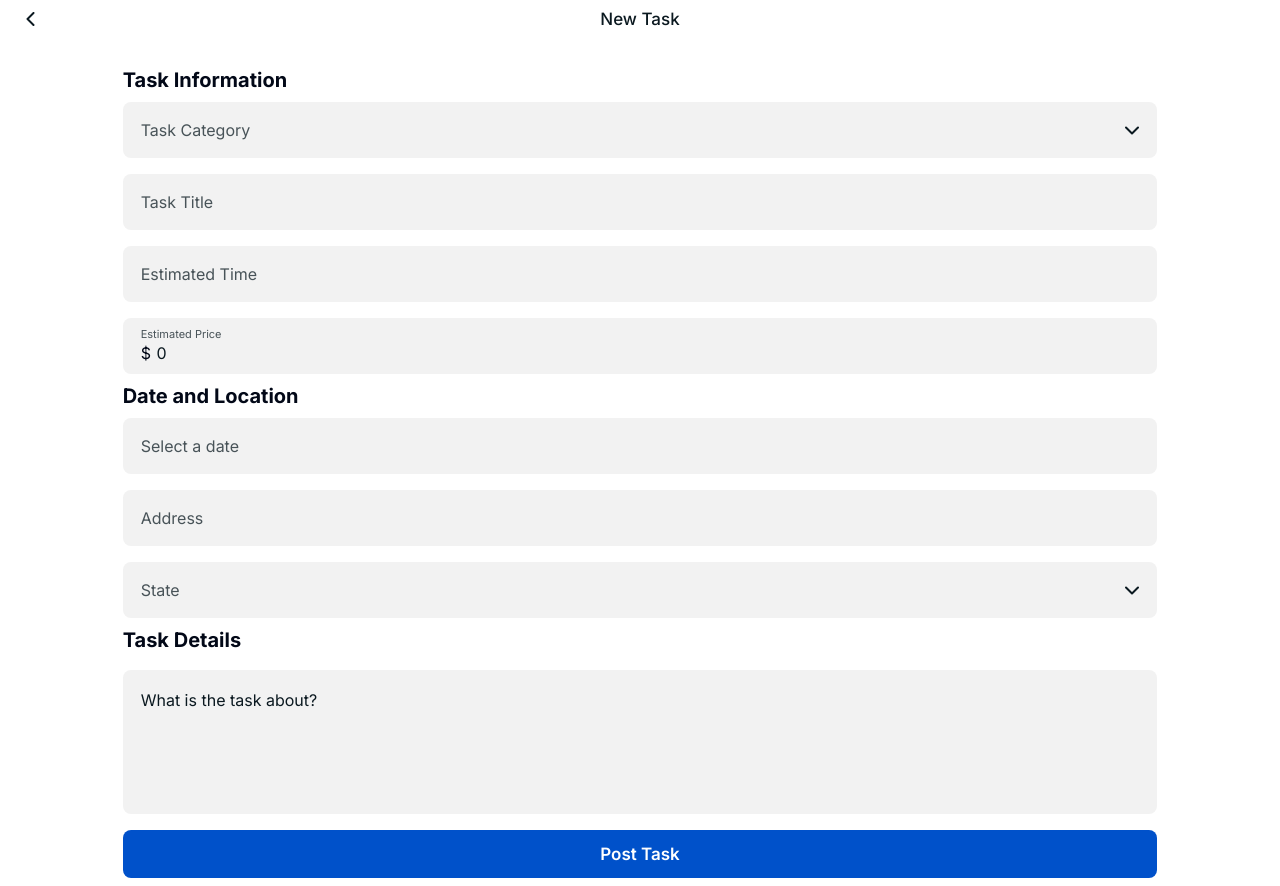
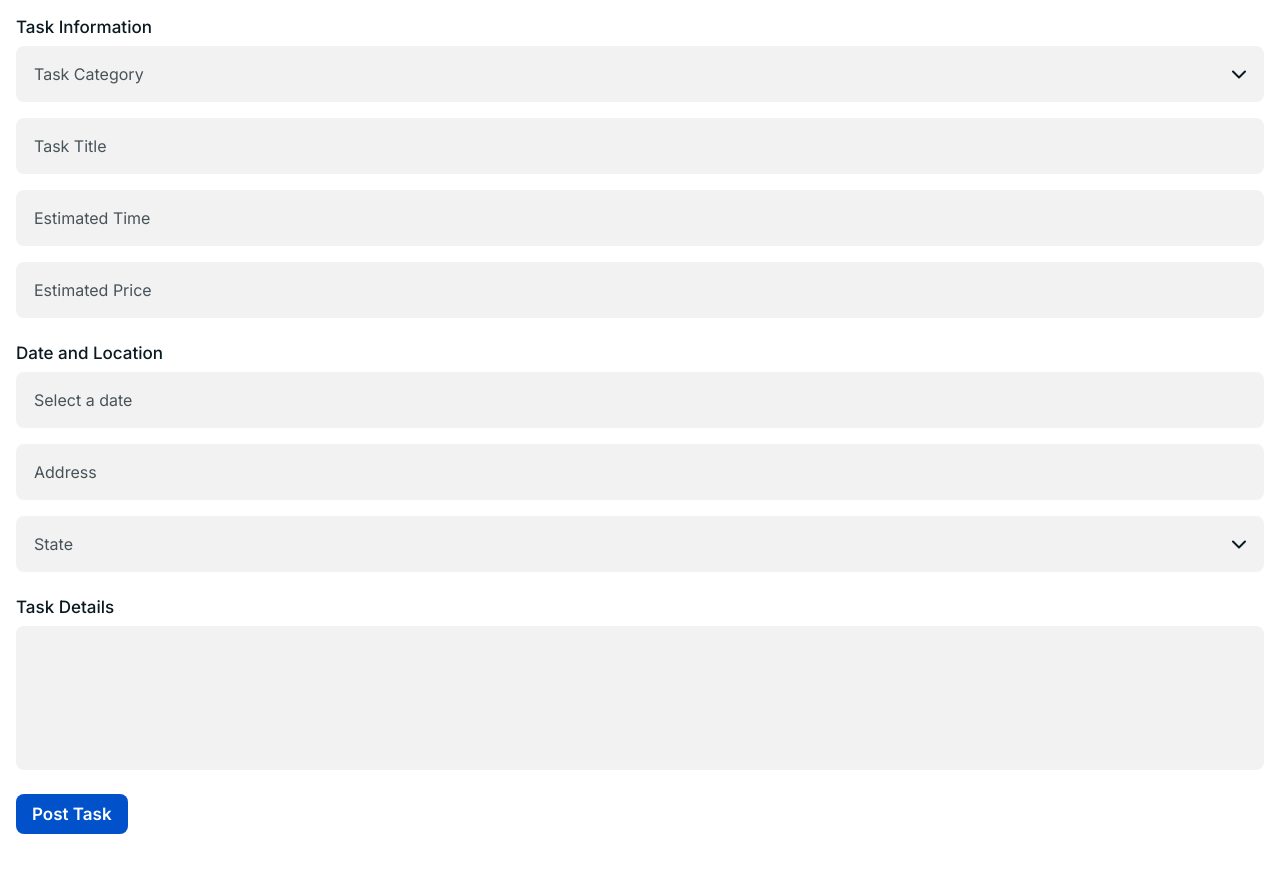
Before and after one commit to codersforcauses/penni, a Next.js app in the folder client/: page /poster/tasks/new-task in a window 1280 px wide. After the commit the page ends 850 px from the top, so only its background shows below. Built offline with nearby package versions, Linux system fonts and the light colour scheme.

Commit message:
Rewriting Form in new-tasks, and added context to DropdownInput (forgot to, oops)

```diff
--- a/client/src/components/ui/inputs.tsx
+++ b/client/src/components/ui/inputs.tsx
@@ -61,7 +61,7 @@ interface ParagraphInputProps extends InputProps {
 }
 
 interface DropdownInputProps extends InputProps {
-  onChange: (e: React.ChangeEvent<HTMLInputElement>) => void;
+  onChange?: (e: React.ChangeEvent<HTMLInputElement>) => void;
   options: string[];
 }
 
@@ -279,6 +279,9 @@ export function DropdownInput({
 }: DropdownInputProps) {
   const menuId = useId();
   const style = "h-14 px-4";
+  const context = useContext(InputContext);
+  value = context?.value ?? value ?? "";
+  onChange = context?.onChange ?? onChange ?? ((e) => {});
 
   return (
     <div className="relative h-auto w-full">
--- a/client/src/pages/component-showcase.tsx
+++ b/client/src/pages/component-showcase.tsx
@@ -233,10 +233,7 @@ export default function ComponentShowcase() {
               (...pls?)
             </h2>
             <DropdownInput // `name` not supplied so this input is ignored on submission
-              value="Yes"
-              onChange={() => {
-                console.log("yes");
-              }}
+              value=""
               options={["Yes", "Yes", "Yes"]}
               label="Thy answer"
             />
--- a/client/src/pages/poster/tasks/new-task.tsx
+++ b/client/src/pages/poster/tasks/new-task.tsx
@@ -2,128 +2,162 @@ import { useRouter } from "next/router";
 import React from "react";
 
 import { Button } from "@/components/ui/button";
-import { Form } from "@/components/ui/form";
-import Header from "@/components/ui/header";
+import { Form, FormData } from "@/components/ui/form";
 import {
   DropdownInput,
   ParagraphInput,
   SingleLineInput,
 } from "@/components/ui/inputs";
 
-const TaskCategories = ["Cleaning", "Delivery", "Handyman", "Moving"];
-const States = ["VIC", "NSW", "QLD", "NT", "WA", "SA", "TAS", "ACT"];
 export default function NewTask() {
-  const formData = new FormData();
-  const [category, setCategory] = React.useState("");
-  const [title, setTitle] = React.useState("");
-  const [time, setTime] = React.useState("");
-  const [price, setPrice] = React.useState(0.0);
-  const [date, setDate] = React.useState("");
-  const [state, setState] = React.useState("");
-  const [suburb, setSuburb] = React.useState("");
-  const [details, setDetails] = React.useState("What is the task about?");
   const router = useRouter();
-  const titleStyle = "relative pt-4 bottom-2 left-4 text-xl font-bold";
-  function OnSubmit() {
+  function onSubmit(e: FormData) {
+    console.log(e);
+    router.push(`/poster/tasks/task-list`);
     // api post data to backend.
-    formData.append("category", category);
-    formData.append("title", title);
-    formData.append("time", time);
-    formData.append("price", price.toString());
-    formData.append("date", date);
-    formData.append("state", state);
-    formData.append("suburb", suburb);
-    formData.append("details", details);
     // TODO api post formData to backend. awiat navigate to my task list page.
-    router.push(`/poster/tasks/task-list`);
+    // router.push(`/poster/tasks/task-list`);
   }
+  const headingStyle = "body-medium w-full text-penni-text-regular-light-mode";
+
   return (
-    <div>
-      <div className="flex flex-col items-center">
-        <Header title="New Task" className="sticky top-0 z-10 w-full" />
-        <Form className="mt-4 w-10/12" onSubmit={OnSubmit}>
-          <p className={titleStyle}>Task Information</p>
-          {[
+    <>
+      <Form className="m-4" onSubmit={onSubmit}>
+        {/* Not using <Heading> Because of the vertical padding :( */}
+        <h1 className={headingStyle}>Task Information</h1>
         <DropdownInput
           label="Task Category"
-              options={TaskCategories}
-              value={category}
-              onChange={(e) => setCategory(e.target.value)}
-            />,
-            <SingleLineInput
-              label="Task Title"
-              onChange={(e) => setTitle(e.target.value)}
-              value={title}
-              type="text"
-            />,
-            <SingleLineInput
-              label="Estimated Time"
-              onChange={(e) => setTime(e.target.value)}
-              value={time}
-              type="text"
-            />,
-            <SingleLineInput
-              label="Estimated Price"
-              onChange={(e) => {
-                let num = parseFloat(e.target.value);
-                setPrice(Number(num.toFixed(2)));
-              }}
-              value={price.toString()}
-              type="price"
-            />,
-          ].map((input, index) => {
-            return (
-              <div key={index} className="w-full px-4">
-                {input}
-              </div>
-            );
-          })}
-          <p className={titleStyle}>Date and Location</p>
-          {[
-            <SingleLineInput
-              label="Select a date"
-              onChange={(e) => {
-                setDate(e.target.value);
-              }}
-              value={date}
-              type="date"
-            />,
-            <SingleLineInput
-              label="Address"
-              onChange={(e) => setSuburb(e.target.value)}
-              value={suburb}
-              type="text"
-            />,
+          options={["Cleaning", "Delivery", "Handyman", "Moving"]}
+        />
+        <SingleLineInput label="Task Title" type="text" />
+        <SingleLineInput label="Estimated Time" type="text" />
+        <SingleLineInput label="Estimated Price" type="price" />
+        <h1 className={headingStyle}>Date and Location</h1>
+        <SingleLineInput label="Select a date" type="date" />
+        <SingleLineInput label="Address" type="text" />
         <DropdownInput
           label="State"
-              options={States}
-              value={state}
-              onChange={(e) => setState(e.target.value)}
-            />,
-          ].map((input, index) => {
-            return (
-              <div key={index} className="w-full px-4">
-                {input}
-              </div>
-            );
-          })}
-          <p className={titleStyle}>Task Details</p>
-          <div className="w-full px-4 py-2">
-            <ParagraphInput
-              label=""
-              value={details}
-              onChange={(e) => {
-                setDetails(e.target.value);
-              }}
+          options={["VIC", "NSW", "QLD", "NT", "WA", "SA", "TAS", "ACT"]}
         />
-            <Button
-              className="mt-4 h-12 w-full"
-              type="submit"
-              label="Post Task"
-            ></Button>
-          </div>
+        <h1 className={headingStyle}>Task Details</h1>
+        <ParagraphInput label="" />
+        <Button label="Post Task" type="submit" />
       </Form>
-      </div>
-    </div>
+    </>
   );
 }
+
+//   const formData = new FormData();
+//   const [category, setCategory] = React.useState("");
+//   const [title, setTitle] = React.useState("");
+//   const [time, setTime] = React.useState("");
+//   const [price, setPrice] = React.useState(0.0);
+//   const [date, setDate] = React.useState("");
+//   const [state, setState] = React.useState("");
+//   const [suburb, setSuburb] = React.useState("");
+//   const [details, setDetails] = React.useState("What is the task about?");
+//   const router = useRouter();
+//   const titleStyle = "relative pt-4 bottom-2 left-4 text-xl font-bold";
+//   function OnSubmit() {
+//     // api post data to backend.
+//     formData.append("category", category);
+//     formData.append("title", title);
+//     formData.append("time", time);
+//     formData.append("price", price.toString());
+//     formData.append("date", date);
+//     formData.append("state", state);
+//     formData.append("suburb", suburb);
+//     formData.append("details", details);
+//     // TODO api post formData to backend. awiat navigate to my task list page.
+//     router.push(`/poster/tasks/task-list`);
+//   }
+//   return (
+//     <div>
+//       <div className="flex flex-col items-center">
+//         <Header title="New Task" className="sticky top-0 z-10 w-full" />
+//         <Form className="mt-4 w-10/12" onSubmit={OnSubmit}>
+//           <p className={titleStyle}>Task Information</p>
+//           {[
+//             <DropdownInput
+//               label="Task Category"
+//               options={TaskCategories}
+//               value={category}
+//               onChange={(e) => setCategory(e.target.value)}
+//             />,
+//             <SingleLineInput
+//               label="Task Title"
+//               onChange={(e) => setTitle(e.target.value)}
+//               value={title}
+//               type="text"
+//             />,
+//             <SingleLineInput
+//               label="Estimated Time"
+//               onChange={(e) => setTime(e.target.value)}
+//               value={time}
+//               type="text"
+//             />,
+//             <SingleLineInput
+//               label="Estimated Price"
+//               onChange={(e) => {
+//                 let num = parseFloat(e.target.value);
+//                 setPrice(Number(num.toFixed(2)));
+//               }}
+//               value={price.toString()}
+//               type="price"
+//             />,
+//           ].map((input, index) => {
+//             return (
+//               <div key={index} className="w-full px-4">
+//                 {input}
+//               </div>
+//             );
+//           })}
+//           <p className={titleStyle}>Date and Location</p>
+//           {[
+//             <SingleLineInput
+//               label="Select a date"
+//               onChange={(e) => {
+//                 setDate(e.target.value);
+//               }}
+//               value={date}
+//               type="date"
+//             />,
+//             <SingleLineInput
+//               label="Address"
+//               onChange={(e) => setSuburb(e.target.value)}
+//               value={suburb}
+//               type="text"
+//             />,
+//             <DropdownInput
+//               label="State"
+//               options={States}
+//               value={state}
+//               onChange={(e) => setState(e.target.value)}
+//             />,
+//           ].map((input, index) => {
+//             return (
+//               <div key={index} className="w-full px-4">
+//                 {input}
+//               </div>
+//             );
+//           })}
+//           <p className={titleStyle}>Task Details</p>
+//           <div className="w-full px-4 py-2">
+//             <ParagraphInput
+//               label=""
+//               value={details}
+//               onChange={(e) => {
+//                 setDetails(e.target.value);
+//               }}
+//             />
+//             <Button
+//               className="mt-4 h-12 w-full"
+//               type="submit"
+//               label="Post Task"
+//             ></Button>
+//           </div>
+//         </Form>
+//       </div>
+//     </div>
+//   );
+// }
```
Lines whose indentation alone changed are shown as unchanged.
